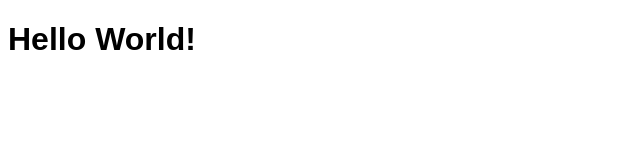
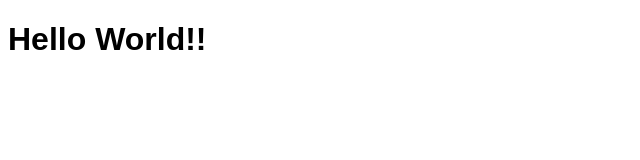
Before and after one commit to DRSofTco/mypage, a plain HTML site: page index.html in a window 1280 px wide. Shown: the full height of the page, 0-640 px from the left. Drawn offline with Linux system fonts and the light colour scheme.

Commit message:
x version

```diff
--- a/index.html
+++ b/index.html
@@ -5,6 +5,6 @@
         <meta charset="UTF-8">
         <meta name="viewport" content="width=device-width, initial-scale=1">    </head>
     <body>
-        <h1><font face='arial'>Hello World!</font></h1>
+        <h1><font face='arial'>Hello World!!</font></h1>
     </body>
 </html>
```
